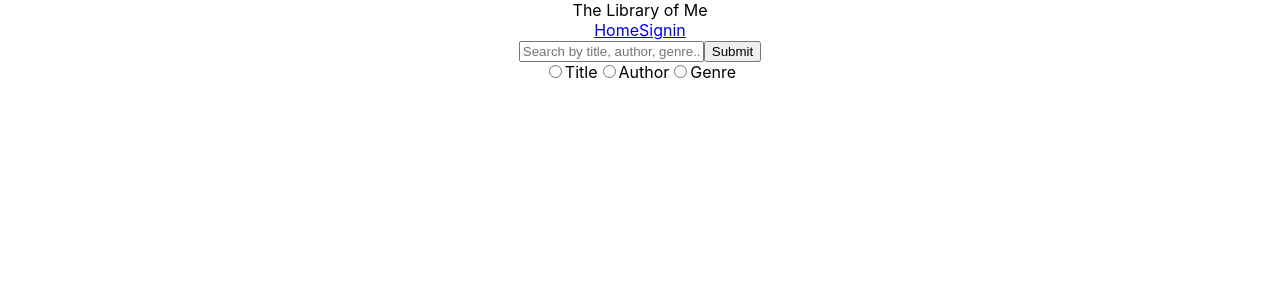
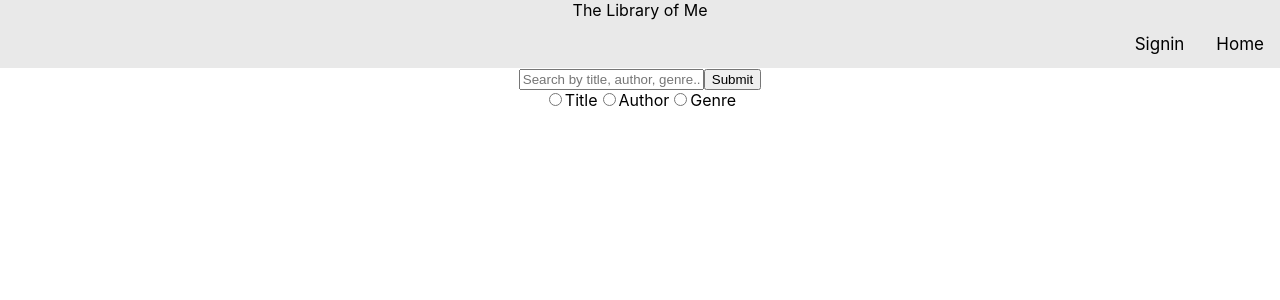
Before and after one commit to pierocaceres/The_Library_Of_Me, a React (Create React App) app in the folder client/: page / in a window 1280 px wide. Shown: the top 300 px of the page. Built offline with nearby package versions, Linux system fonts and the light colour scheme.

Commit message:
Added styling to the search bar and Nav

```diff
--- a/client/src/style/App.css
+++ b/client/src/style/App.css
@@ -2,13 +2,37 @@
   text-align: center;
 }
 
-/* header {
-  background-color: #282c34;
-  min-height: 100vh;
-  display: flex;
-  flex-direction: row;
-  /* align-items: center;
-  justify-content: center;
-  font-size: calc(10px + 2vmin);
+header{
+  overflow: hidden;
+  background-color: #e9e9e9;
+}
+
+header a{
+  float: right;
+  display: block;
+  color: #000000;
+  text-align: center;
+  padding: 14px 16px;
+  text-decoration: none;
+  font-size: 17px;
+}
+
+header a:hover {
+  background-color: #dddddd;
+  color: #000000;
+}
+
+header a.active{
+  background-color: #2196f3;
   color: white;
-} */
+}
+
+.search-field input[type=text] {
+  /* float: right; */
+  padding: 6px;
+  border: none;
+  margin-top: 8px;
+  margin-right: 16px;
+  font-size: 17px;
+  border-bottom: 1px solid #000000;
+}
```
